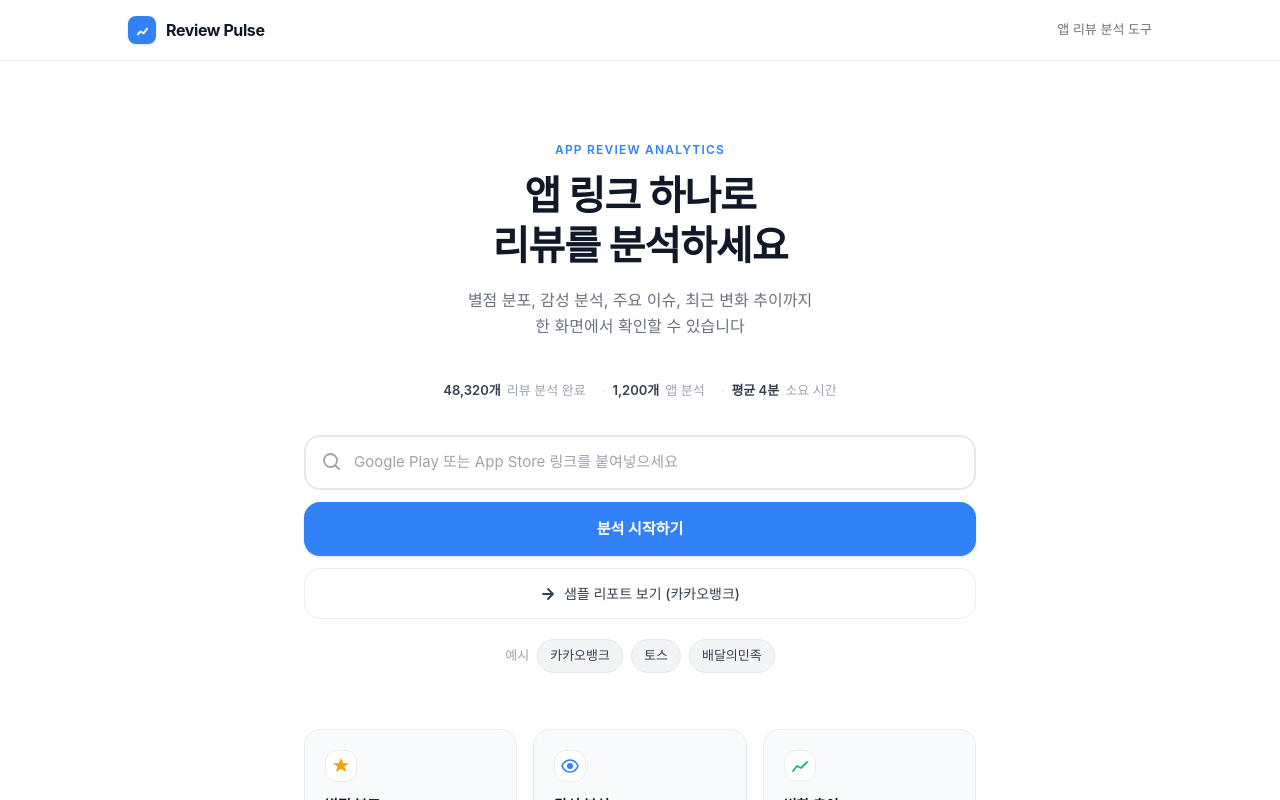
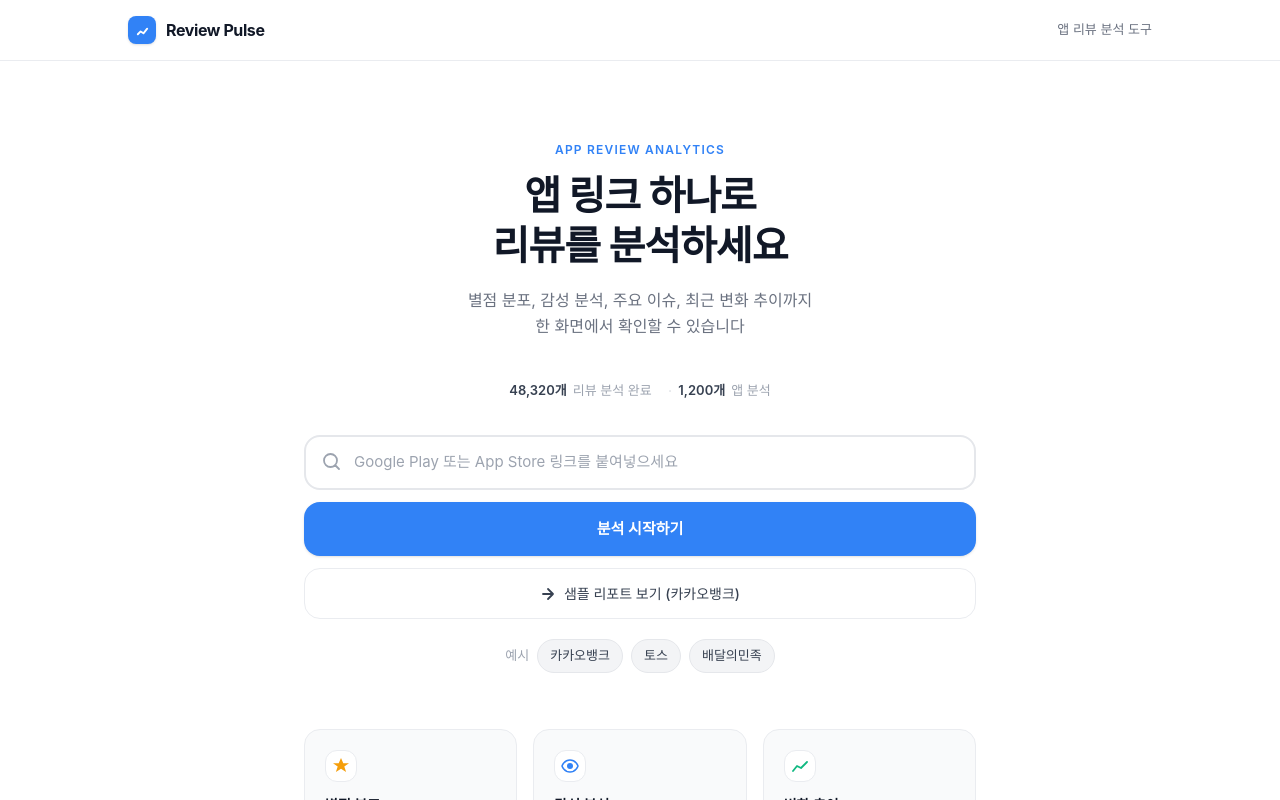
Before and after one commit to woodydesignlab-max/review-pulse, a Next.js app: page / in a window 1280 px wide. Shown: the top 800 px of the page. Built offline with nearby package versions, Linux system fonts and the light colour scheme; a web font is replaced by a local one.

Commit message:
소요시간 삭제

```diff
--- a/app/page.tsx
+++ b/app/page.tsx
@@ -140,7 +140,6 @@ export default function LandingPage() {
             {[
               { value: "48,320개", label: "리뷰 분석 완료" },
               { value: "1,200개", label: "앱 분석" },
-              { value: "평균 4분", label: "소요 시간" },
             ].map((stat, i) => (
               <div key={i} className="flex items-center gap-1.5">
                 {i > 0 && <span className="text-[#E5E7EB] select-none">·</span>}
```
